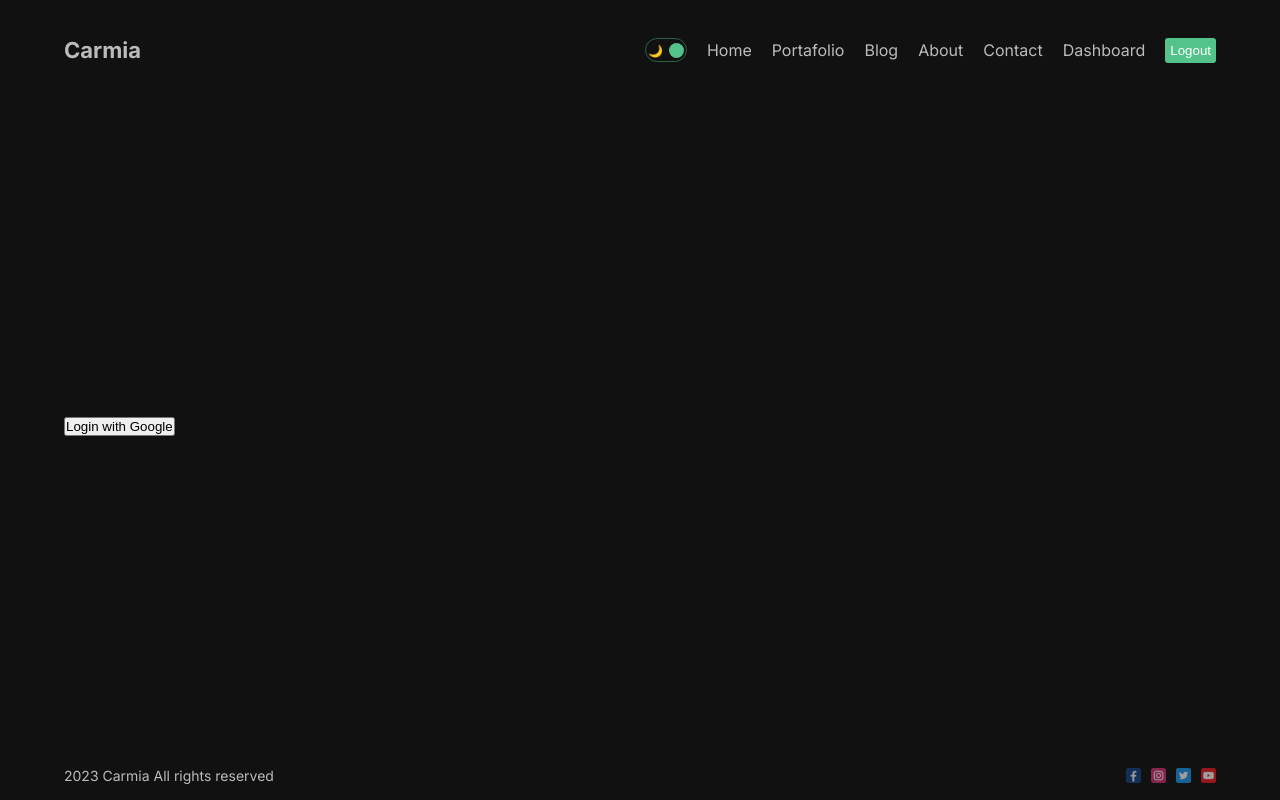
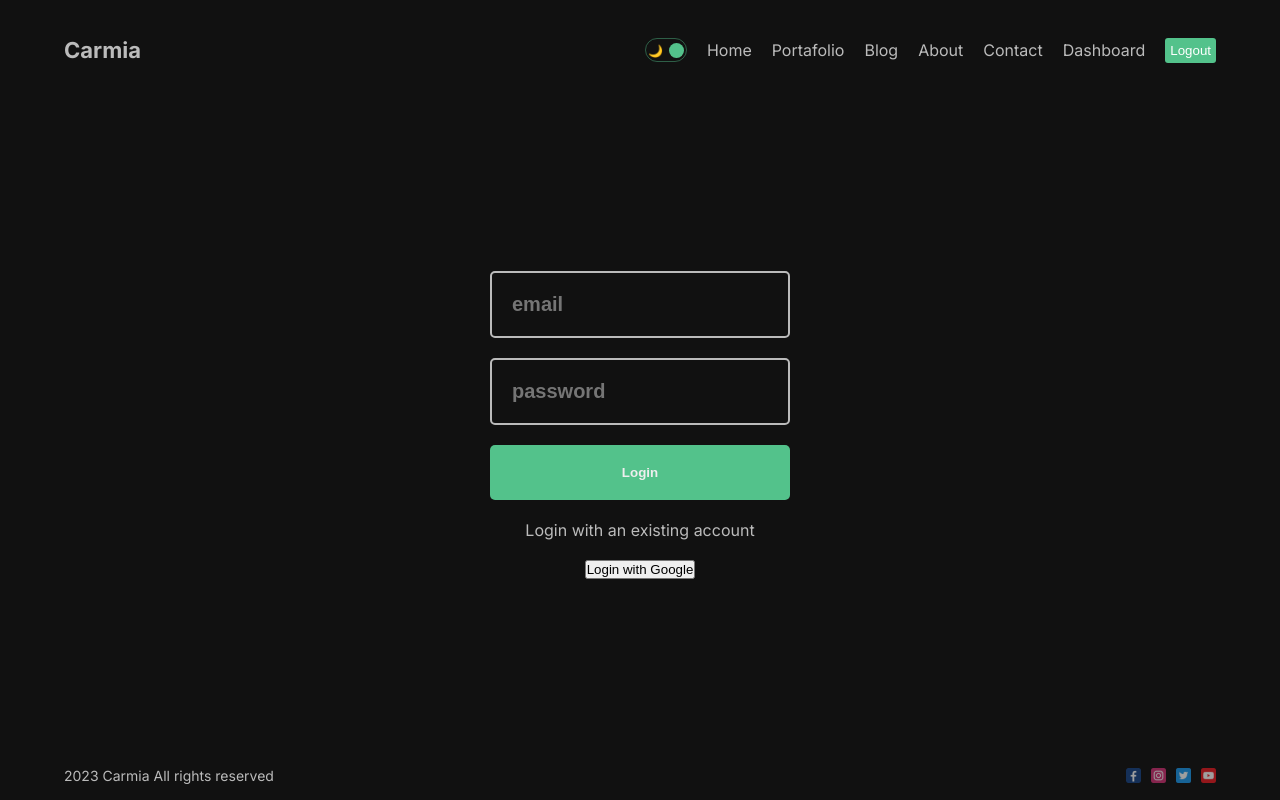
Before and after one commit to caarlosdamian/next-full, a Next.js app: page /dashboard/login in a window 1280 px wide. Built offline with nearby package versions, Linux system fonts and the light colour scheme.

Commit message:
feat(app): added login functionality

```diff
--- a/src/app/dashboard/(auth)/login/Login.module.css
+++ b/src/app/dashboard/(auth)/login/Login.module.css
@@ -0,0 +1,37 @@
+.container {
+    display: flex;
+    align-items: center;
+    justify-content: center;
+    flex-direction: column;
+    gap: 20px;
+}
+
+.form {
+    width: 300px;
+    display: flex;
+    flex-direction: column;
+    gap: 20px;
+}
+
+.input {
+    padding: 20px;
+    background-color: transparent;
+    border: 2px solid #bbb;
+    color: inherit;
+    border-radius: 5px;
+    font-size: 20px;
+    font-weight: bold;
+    outline: none;
+
+}
+
+.button {
+    cursor: pointer;
+    padding: 20px;
+    background-color: #53c28b;
+    border-radius: 5px;
+    color: #eee;
+    width: 300px;
+    border: none;
+    font-weight: bold;
+}
--- a/src/app/dashboard/(auth)/login/page.tsx
+++ b/src/app/dashboard/(auth)/login/page.tsx
@@ -1,10 +1,45 @@
 'use client';
 import { signIn } from 'next-auth/react';
 import styles from './Login.module.css';
+import Link from 'next/link';
+import { FormEvent, useState } from 'react';
+import { useRouter } from 'next/navigation';
 
 const Login = () => {
+  const [error, seterror] = useState(false);
+  const router = useRouter();
+  const handleSubmit = async (e: FormEvent<HTMLFormElement>) => {
+    e.preventDefault();
+    const email = e.target[0].value;
+    const password = e.target[1].value;
+
+    signIn('credentials',{email,password})
+  };
   return (
     <div className={styles.container}>
+      <form action="" className={styles.form} onSubmit={handleSubmit}>
+        <input
+          type="text"
+          name="email"
+          id=""
+          placeholder="email"
+          className={styles.input}
+          required
+        />
+        <input
+          type="password"
+          name="password"
+          id=""
+          placeholder="password"
+          className={styles.input}
+          required
+        />
+        <button type="submit" className={styles.button}>
+          Login
+        </button>
+      </form>
+      {error && 'Something went wrong'}
+      <Link href="/dashboard/login">Login with an existing account</Link>
       <button onClick={() => signIn('google')}>Login with Google</button>
     </div>
   );
```
Also changed, not shown: src/app/api/auth/[...nextauth]/route.ts (+34 -0 lines).
